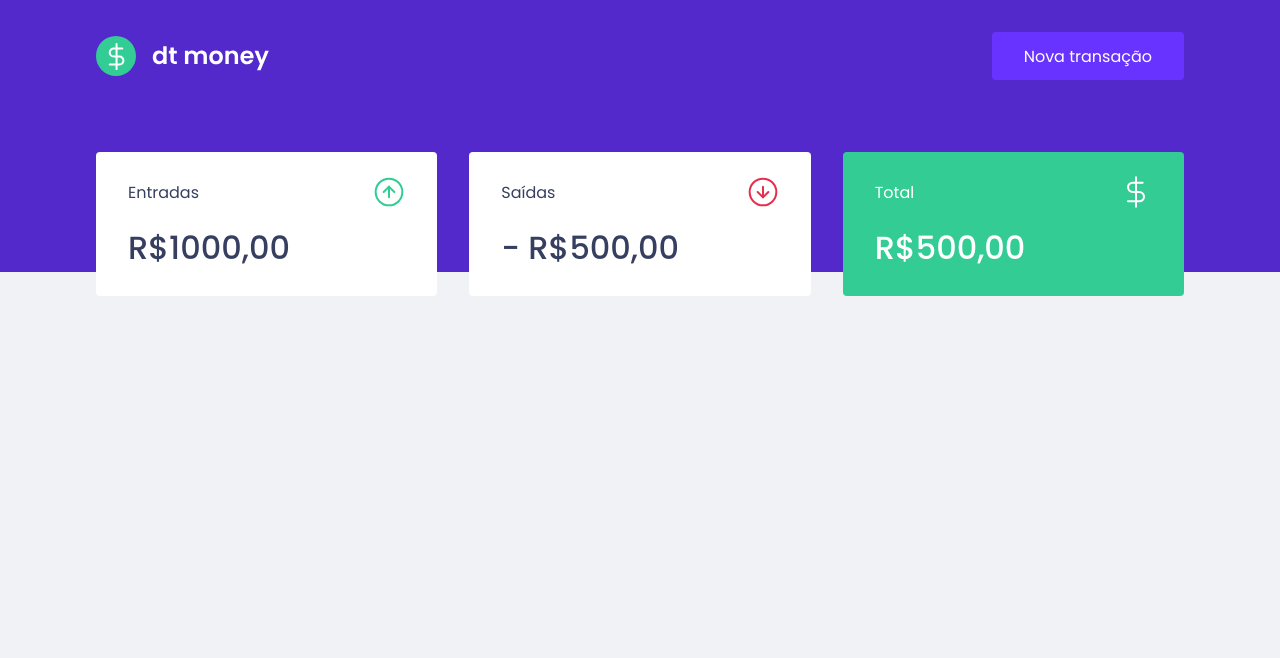
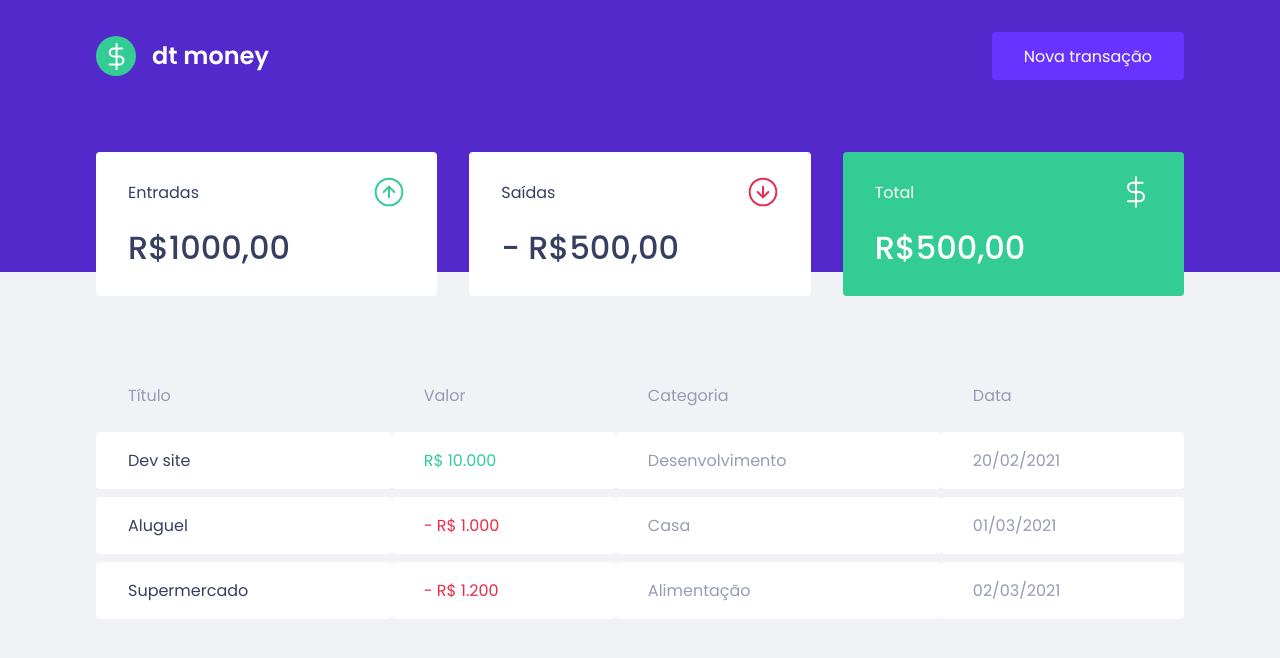
Before and after one commit to jefersonfdasilv/jmoney, a React (Create React App) app: page / in a window 1280 px wide. Shown: the top 658 px of the page. Built offline with nearby package versions, Linux system fonts and the light colour scheme.

Commit message:
Adiciona o component TansactionsTable

```diff
--- a/src/components/Dashboard/index.tsx
+++ b/src/components/Dashboard/index.tsx
@@ -1,10 +1,12 @@
 import { Summary } from "../Summary";
+import { TransactionsTable } from "../TransactionsTable";
 import { Container } from "./styles";
 
 export function Dashboard(){
     return(
         <Container>
             <Summary/>
+            <TransactionsTable/>
         </Container>
     );
 }
--- /dev/null
+++ b/src/components/TransactionsTable/index.tsx
@@ -0,0 +1,38 @@
+import { Container } from "./styles";
+
+export function TransactionsTable(){
+    return (
+        <Container>
+            <table>
+                <thead>
+                    <tr>
+                        <th>Título</th>
+                        <th>Valor</th>
+                        <th>Categoria</th>
+                        <th>Data</th>
+                    </tr>
+                </thead>
+                <tbody>
+                    <tr>
+                        <td>Dev site</td>
+                        <td className="deposit">R$ 10.000</td>
+                        <td>Desenvolvimento</td>
+                        <td>20/02/2021</td>
+                    </tr>
+                    <tr>
+                        <td>Aluguel</td>
+                        <td className="withdraw">- R$ 1.000</td>
+                        <td>Casa</td>
+                        <td>01/03/2021</td>
+                    </tr>
+                    <tr>
+                        <td>Supermercado</td>
+                        <td className="withdraw">- R$ 1.200</td>
+                        <td>Alimentação</td>
+                        <td>02/03/2021</td>
+                    </tr>
+                </tbody>
+            </table>
+        </Container>
+    )
+}
--- /dev/null
+++ b/src/components/TransactionsTable/styles.ts
@@ -0,0 +1,38 @@
+import styled from "styled-components";
+
+export const Container = styled.div`
+    margin-top: 4rem;
+
+    table{
+
+        width: 100%;
+        border-spacing: 0 0.5rem;
+        th{
+            color: var(--text-body);
+            font-weight: 400;
+            padding: 1rem 2rem;
+            text-align: left;
+            line-height: 1.5rem;
+        }
+
+        td {
+            padding: 1rem 2rem;
+            border: 0;
+            background: var(--shape);
+            color: var(--text-body);
+            border-radius: 0.25rem;
+
+            &:first-child{
+                color: var(--text-title);
+            }
+
+            &.deposit {
+                color: var(--green);
+            }
+            &.withdraw {
+                color: var(--red);
+            }
+
+        }
+    }
+`;
```
